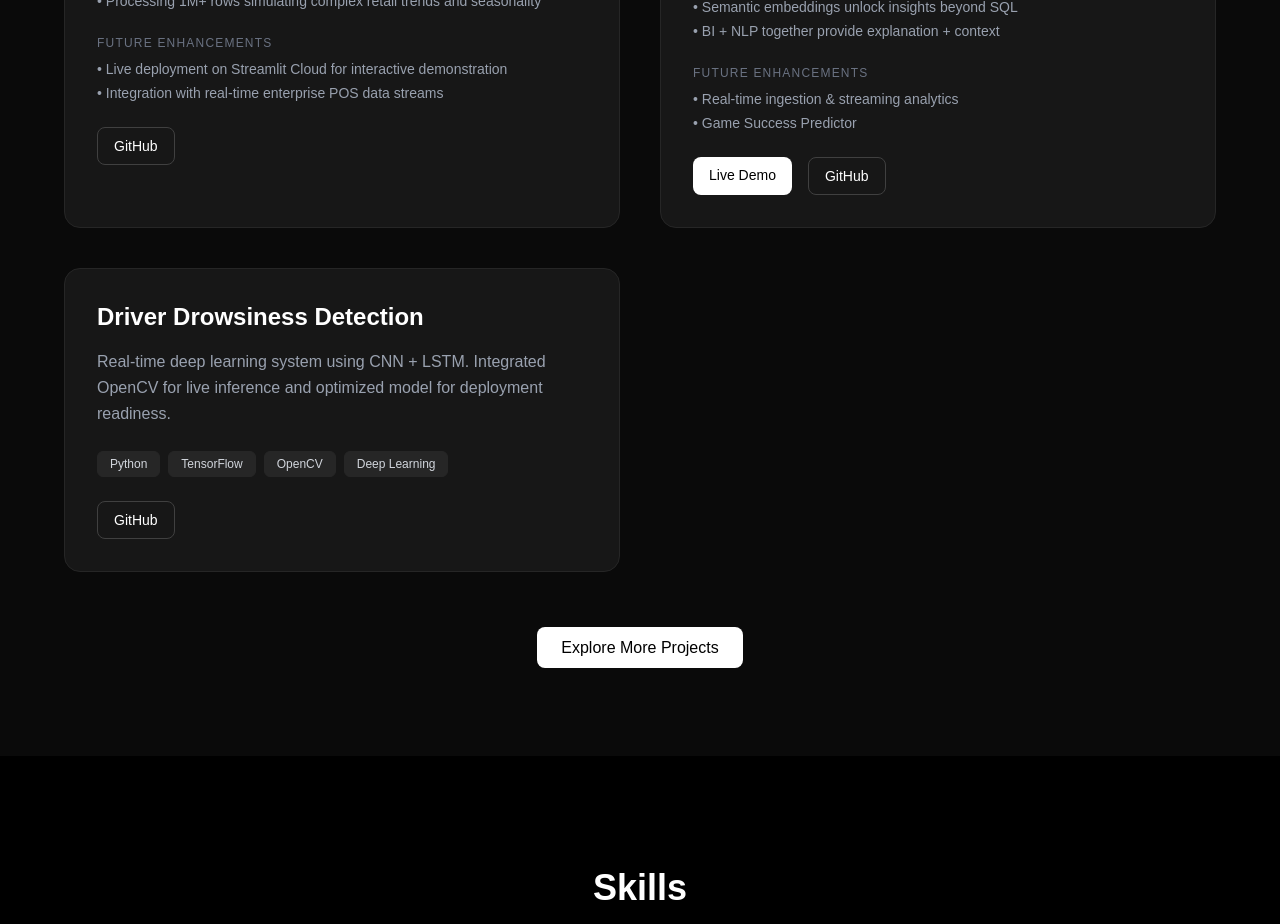
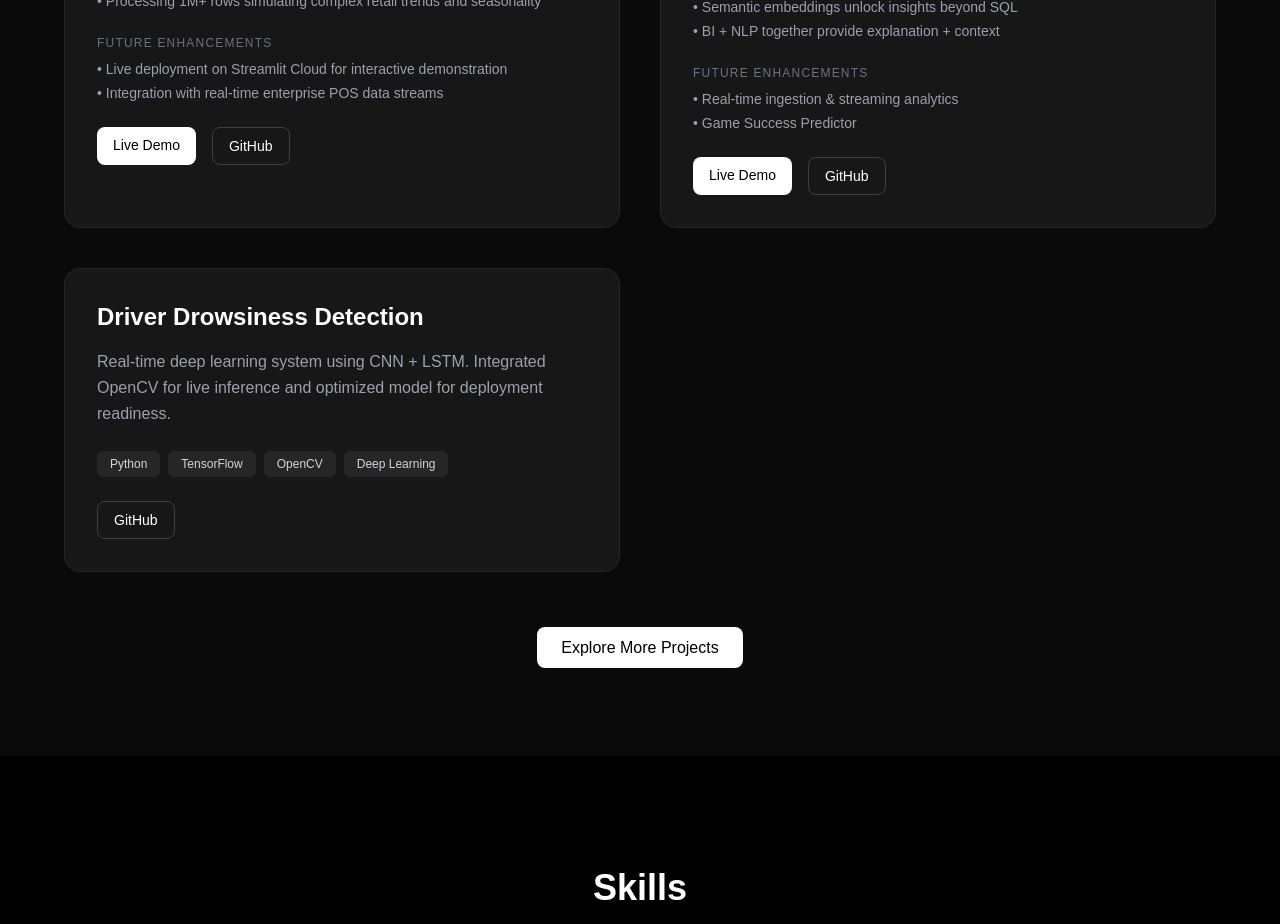
Before and after one commit to sarvadnyaKatode/portfolio, a Next.js app: page / in a window 1280 px wide. Shown: the part 1800-2724 px from the top of the page. Built offline with nearby package versions, Linux system fonts and the light colour scheme.

Commit message:
updated projects'

```diff
--- a/app/sections/Projects.tsx
+++ b/app/sections/Projects.tsx
@@ -18,6 +18,7 @@ export default function Projects() {
         "Docker",
       ],
       github: "https://github.com/sarvadnyaKatode",
+      live: "https://ai-retail-supply-intelligence-platform.streamlit.app/",
       highlights: [
         "7-day demand forecasts for 100 SKUs with 85-92% accuracy",
         "Inventory optimization engine with dynamic safety stock calculations",
```
